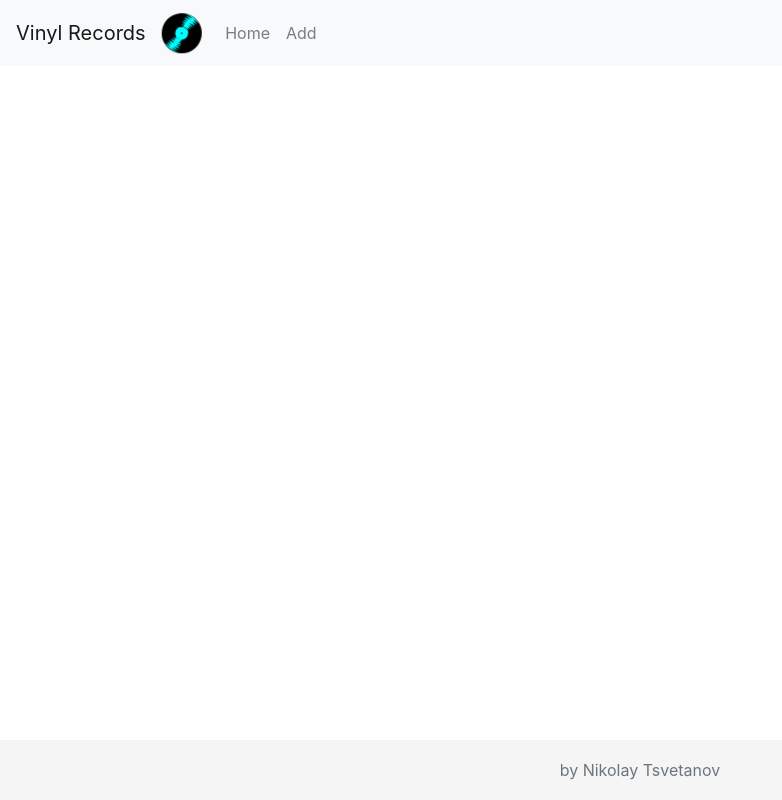
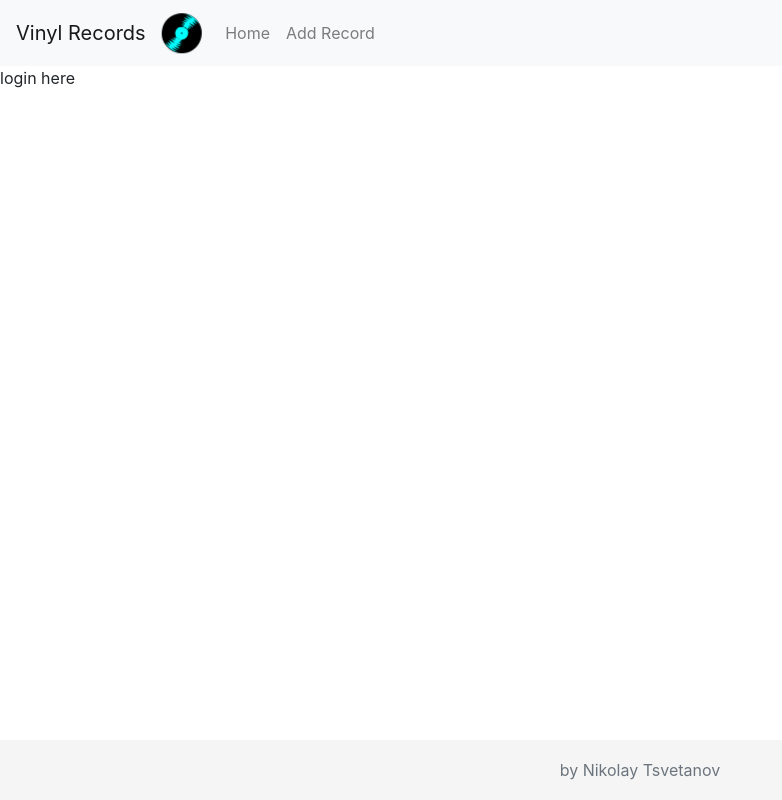
Before and after one commit to NikiTsv/vinyl-records, a React (Create React App) app in the folder formstack-nikolay-fe/records/: page / in a window 1280 px wide. Shown: the whole page, without its empty margins (0-782 px from the left). Built offline with nearby package versions, Linux system fonts and the light colour scheme.

Commit message:
fe - setting routing and some basic components

```diff
--- a/formstack-nikolay-fe/records/package.json
+++ b/formstack-nikolay-fe/records/package.json
@@ -11,6 +11,7 @@
     "react-bootstrap": "^1.1.1",
     "react-dom": "^16.13.1",
     "react-redux": "^7.2.0",
+    "react-router-dom": "^5.2.0",
     "react-scripts": "3.4.1",
     "redux": "^4.0.5",
     "redux-thunk": "^2.3.0",
--- a/formstack-nikolay-fe/records/src/App.css
+++ b/formstack-nikolay-fe/records/src/App.css
@@ -1,3 +1,7 @@
+:root {
+    --main-accent-color: #0a8f84;
+}
+
 .footer {
     position: absolute;
     bottom: 0;
--- a/formstack-nikolay-fe/records/src/App.js
+++ b/formstack-nikolay-fe/records/src/App.js
@@ -1,36 +1,22 @@
 import React from 'react';
 import logo from './record-logo.png';
 import './App.css';
-import { Navbar, Form, FormControl, Nav, Button } from 'react-bootstrap';
+import Layout from './components/layout';
+import Footer from './components/footer';
+import { Route, Switch } from 'react-router-dom';
+import RecordsContainer from './containers/Records';
+import LoginContainer from './containers/Login';
 
 function App() {
     return (
-        <div className="App">
-            <Navbar bg="light" expand="lg">
-                <Navbar.Brand href="#home">Vinyl Records</Navbar.Brand>
-                <Navbar.Brand href="#home">
-                    <img src={logo} className="App-logo" alt="logo" />
-                </Navbar.Brand>
-                <Navbar.Toggle aria-controls="basic-navbar-nav" />
-                <Navbar.Collapse id="basic-navbar-nav">
-                    <Nav className="mr-auto">
-                        <Nav.Link href="#home">Home</Nav.Link>
-                        <Nav.Link href="#link">Add</Nav.Link>
-                    </Nav>
-                    {/* <Form inline>
-                    <FormControl type="text" placeholder="Search" className="mr-sm-2" />
-                    <Button variant="outline-success">Search</Button>
-                </Form> */}
-                    {/* <Navbar.Brand href="#home">by Nikolay Tsvetanov</Navbar.Brand> */}
-
-                </Navbar.Collapse>
-            </Navbar>
-            <div className="footer">
-                <div className="container"><span className="text-muted">
-                    by Nikolay Tsvetanov</span>
-                    </div>
-            </div>
-        </div>
+        <Layout>
+            <Switch>
+                <Route path="/" exact component = {LoginContainer}/>
+                <Route path="/records" component = {RecordsContainer}/>
+                <Route path="/create" component = {RecordsContainer}/>
+                <Route path="/edit" component = {RecordsContainer}/>
+            </Switch>
+        </Layout>
     );
 }
 
--- /dev/null
+++ b/formstack-nikolay-fe/records/src/components/Login/Login.js
@@ -0,0 +1,9 @@
+import React from 'react';
+
+const login = (props) => {
+    return (<div>
+        login here
+    </div>)
+}
+
+export default login;
--- /dev/null
+++ b/formstack-nikolay-fe/records/src/components/footer.js
@@ -0,0 +1,11 @@
+import React from 'react'
+
+const footer = (props) => (
+    <div className="footer">
+        <div className="container"><span className="text-muted">
+            by Nikolay Tsvetanov</span>
+        </div>
+    </div>
+)
+
+export default footer
--- /dev/null
+++ b/formstack-nikolay-fe/records/src/components/layout.js
@@ -0,0 +1,13 @@
+import React from 'react';
+import Navbar from './navbar';
+import Footer from './footer';
+
+const layout = (props) => (
+    <div>
+        <Navbar/>
+            {props.children}
+        <Footer/>
+    </div>
+)
+
+export default layout;
--- /dev/null
+++ b/formstack-nikolay-fe/records/src/components/navbar.js
@@ -0,0 +1,22 @@
+import React from 'react';
+import logo from '../record-logo.png';
+import { Navbar, Nav } from 'react-bootstrap';
+
+
+const navbar = (props) => (
+    <Navbar bg="light" expand="lg">
+        <Navbar.Brand href="#home">Vinyl Records</Navbar.Brand>
+        <Navbar.Brand href="#home">
+            <img src={logo} className="App-logo" alt="logo" />
+        </Navbar.Brand>
+        <Navbar.Toggle aria-controls="basic-navbar-nav" />
+        <Navbar.Collapse id="basic-navbar-nav">
+            <Nav className="mr-auto">
+                <Nav.Link href="#home">Home</Nav.Link>
+                <Nav.Link href="#link">Add Record</Nav.Link>
+            </Nav>
+        </Navbar.Collapse>
+    </Navbar>
+)
+
+export default navbar
--- /dev/null
+++ b/formstack-nikolay-fe/records/src/containers/Login.js
@@ -0,0 +1,29 @@
+import React, { Component } from 'react';
+import { connect } from 'react-redux';
+import * as actionTypes from '../actions/actionTypes';
+import Login from '../components/Login/Login';
+
+class LoginContainer extends Component {
+
+    render () {
+        return (
+            <>
+                <Login/>
+            </>
+        );
+    }
+}
+
+const mapStateToProps = state => {
+    return {
+        records: state.records
+    };
+};
+
+const mapDispatchToProps = dispatch => {
+    return {
+
+    }
+};
+
+export default connect(mapStateToProps, mapDispatchToProps)(LoginContainer);
--- /dev/null
+++ b/formstack-nikolay-fe/records/src/containers/Records.js
@@ -0,0 +1,28 @@
+import React, { Component } from 'react';
+import { connect } from 'react-redux';
+import * as actionTypes from '../actions/actionTypes';
+
+class RecordsContainer extends Component {
+
+    render () {
+        return (
+            <>
+
+            </>
+        );
+    }
+}
+
+const mapStateToProps = state => {
+    return {
+        records: state.records
+    };
+};
+
+const mapDispatchToProps = dispatch => {
+    return {
+
+    }
+};
+
+export default connect(mapStateToProps, mapDispatchToProps)(RecordsContainer);
--- a/formstack-nikolay-fe/records/src/index.js
+++ b/formstack-nikolay-fe/records/src/index.js
@@ -5,17 +5,19 @@ import './index.css';
 import App from './App';
 import { Provider } from 'react-redux';
 import configureStore from './configureStore';
-
+import { BrowserRouter } from 'react-router-dom';
 import * as serviceWorker from './serviceWorker';
 const store = configureStore();
 
 ReactDOM.render(
-  <React.StrictMode>
-    <Provider store={ store }>
-        <App />
-    </Provider>
-  </React.StrictMode>,
-  document.getElementById('root')
+    <React.StrictMode>
+        <Provider store={store}>
+            <BrowserRouter>
+                <App />
+            </BrowserRouter>
+        </Provider>
+    </React.StrictMode>,
+    document.getElementById('root')
 );
 
 // If you want your app to work offline and load faster, you can change
```
Also changed, not shown: formstack-nikolay-fe/records/src/components/Record/Record.js (added), 1 other file (tests, documents, lock files or other folders).
